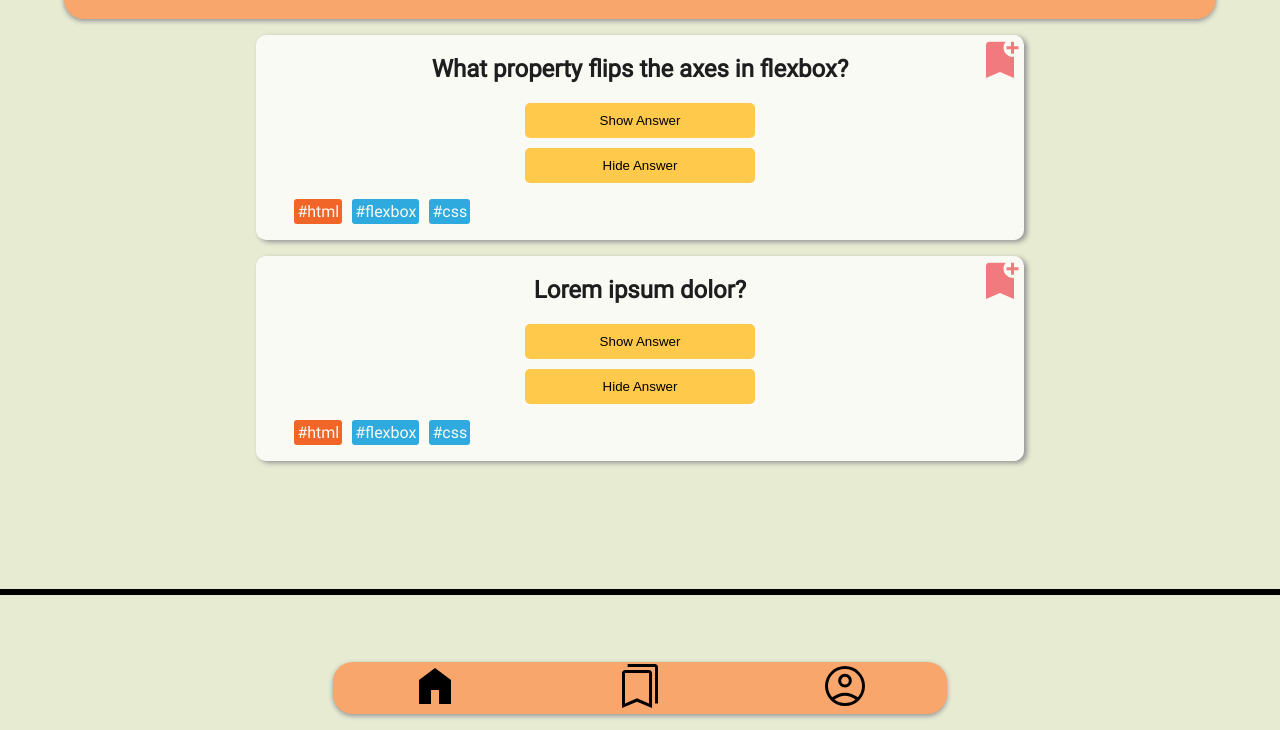
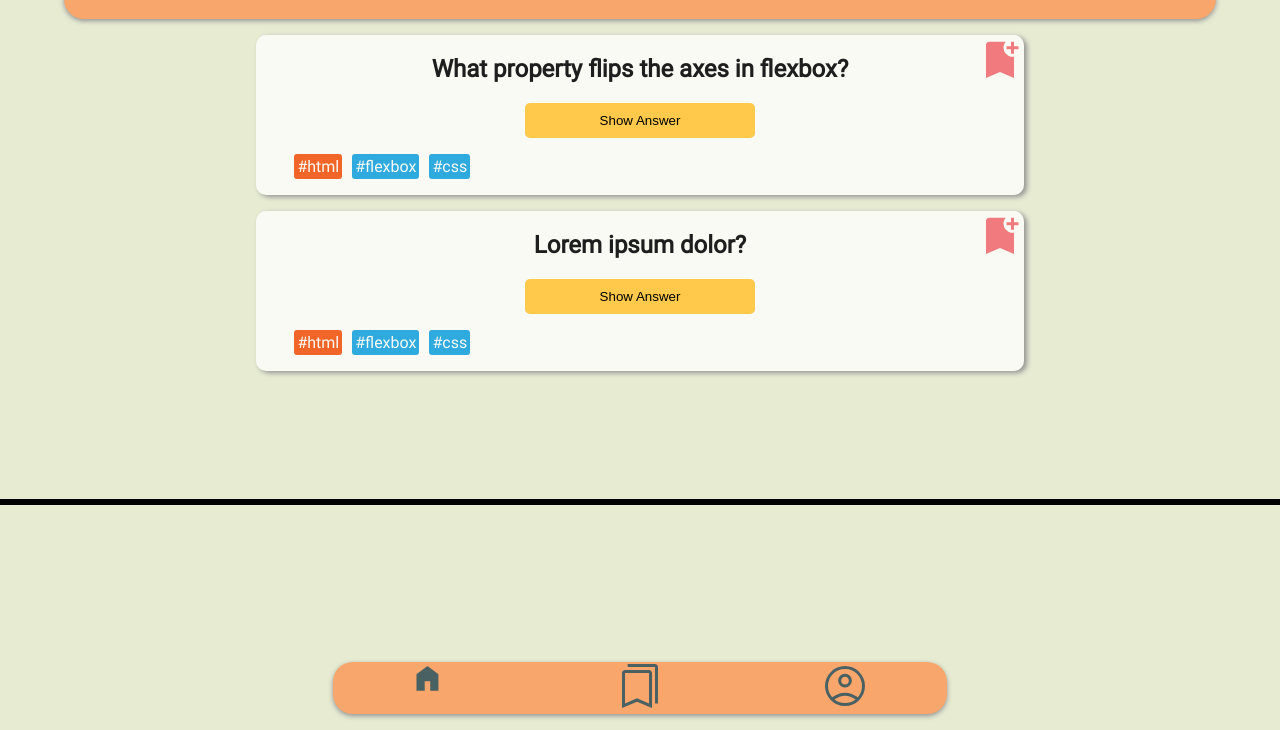
Before and after one commit to Long-HaHoang/recap-project-1, a plain HTML site: page index.html in a window 1280 px wide. Shown: the part 70-800 px from the top of the page. Drawn offline with Linux system fonts and the light colour scheme.

Commit message:
feature/css-split

```diff
--- a/css/button.css
+++ b/css/button.css
@@ -15,3 +15,7 @@
   cursor: pointer;
   width: 60%;
 }
+
+.button_hide {
+  display: none;
+}
--- a/css/card.css
+++ b/css/card.css
@@ -42,7 +42,7 @@ main {
 .p_answer {
   display: none;
   /* visibility: hidden; */
-  background-color: var(--bgc);
+  background-color: var(--plt1);
   width: 50%;
   height: auto;
   text-align: center;
--- a/css/navigation.css
+++ b/css/navigation.css
@@ -27,17 +27,19 @@ footer nav {
 
 .nav_items {
   margin: 0;
-  color: var(--bgc);
-  fill: var(--bgc);
   display: flex;
   justify-content: center;
   align-items: center;
-  transform: scale(0.8);
+  transform: scale(0.5);
 }
 
 .nav-list__items a {
   text-decoration: none;
-  color: blueviolet;
+  fill: var(--plt3);
+}
+
+.nav-list__items a:hover {
+  fill: var(--bgc);
 }
 
 .nav-list__items a span {
--- a/index.html
+++ b/index.html
@@ -23,7 +23,7 @@
         </button>
         <div class="button_container">
           <button class="button_answer">Show Answer</button>
-          <button class="button_answer">Hide Answer</button>
+          <button class="button_answer button_hide">Hide Answer</button>
         </div>
         <p class="p_answer">flex-direction</p>
         <ul>
@@ -43,7 +43,7 @@
         </button>
         <div class="button_container">
           <button class="button_answer">Show Answer</button>
-          <button class="button_answer">Hide Answer</button>
+          <button class="button_answer button_hide">Hide Answer</button>
         </div>
 
         <p class="p_answer">
@@ -64,7 +64,13 @@
         <ul class="nav_list">
           <li class="nav-list__items">
             <a href="#">
-              <svg xmlns="http://www.w3.org/2000/svg" height="48" width="48">
+              <svg
+                xmlns="http://www.w3.org/2000/svg"
+                preserveAspectRatio="xMidYMid meet"
+                viewBox="0 0 70 70 "
+                height="48"
+                width="48"
+              >
                 <path d="M8 42V18L24 6l16 12v24H28V28h-8v14Z" />
               </svg>
               <span>Home</span>
```
